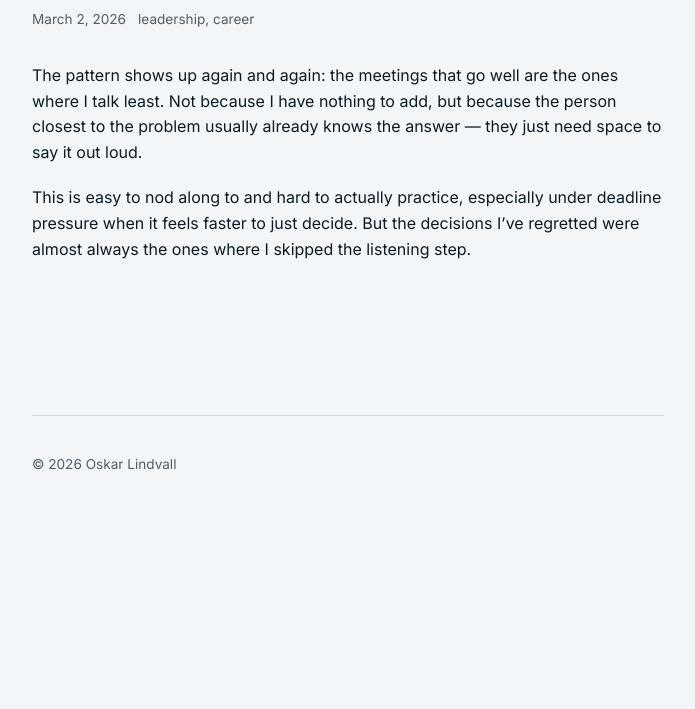
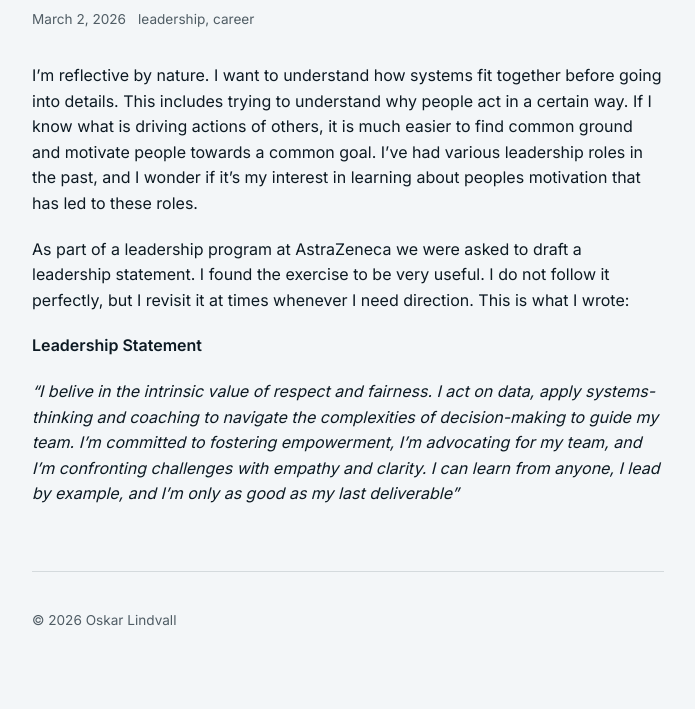
Before and after one commit to odectra/olindvall.github.io, an Astro site: page /reflections/on-leadership-and-listening in a window 1280 px wide. Shown: the part 152-861 px from the top of the page, without its empty margins (292-987 px from the left). Before the commit the page ends 800 px from the top, so only its background shows below. Built offline with nearby package versions, Linux system fonts and the light colour scheme; Astro itself is replaced by a stand-in of ours.

Commit message:
Update on-leadership-and-listening.md

```diff
--- a/src/content/reflections/on-leadership-and-listening.md
+++ b/src/content/reflections/on-leadership-and-listening.md
@@ -1,15 +1,15 @@
 ---
-title: On leadership and listening
+title: Writing a leadership statement
 date: 2026-03-02
-description: A short note on why the best leadership decisions I've made started with shutting up.
+description: A short note on how I approach it
 tags: [leadership, career]
 ---
 
-The pattern shows up again and again: the meetings that go well are the ones
-where I talk least. Not because I have nothing to add, but because the person
-closest to the problem usually already knows the answer — they just need space
-to say it out loud.
+I'm reflective by nature. I want to understand how systems fit together before going into details. This includes trying to understand why people act in a certain way. If I know what is driving actions of others, it is much easier to find common ground and motivate people towards a common goal. I've had various leadership roles in the past, and I wonder if it's my interest in learning about peoples motivation that has led to these roles.
 
-This is easy to nod along to and hard to actually practice, especially under
-deadline pressure when it feels faster to just decide. But the decisions I've
-regretted were almost always the ones where I skipped the listening step.
+As part of a leadership program at AstraZeneca we were asked to draft a leadership statement. I found the exercise to be very useful. I do not follow it perfectly, but I revisit it at times whenever I need direction.
+This is what I wrote:
+
+**Leadership Statement**
+
+_"I belive in the intrinsic value of respect and fairness. I act on data, apply systems-thinking and coaching to navigate the complexities of decision-making to guide my team. I'm committed to fostering empowerment, I'm advocating for my team, and I'm confronting challenges with empathy and clarity. I can learn from anyone, I lead by example, and I'm only as good as my last deliverable"_
```
